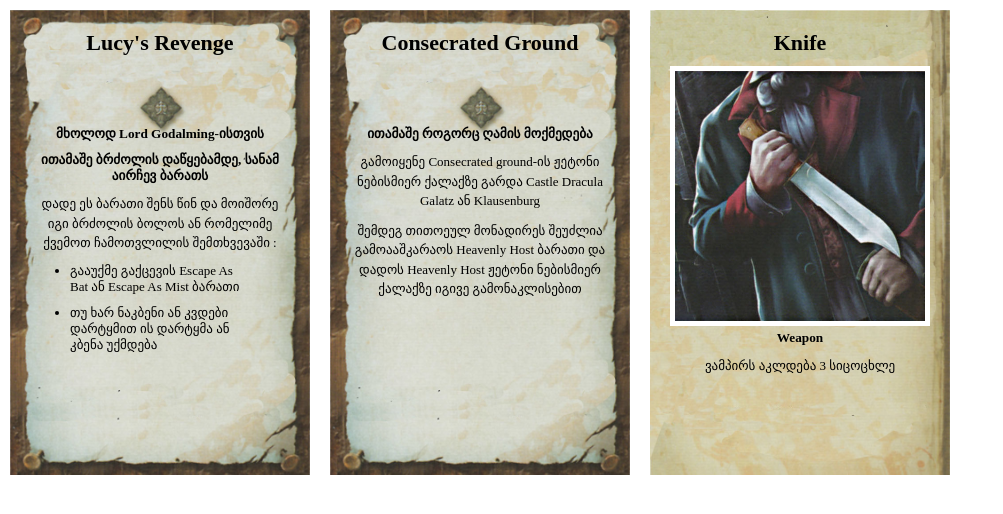
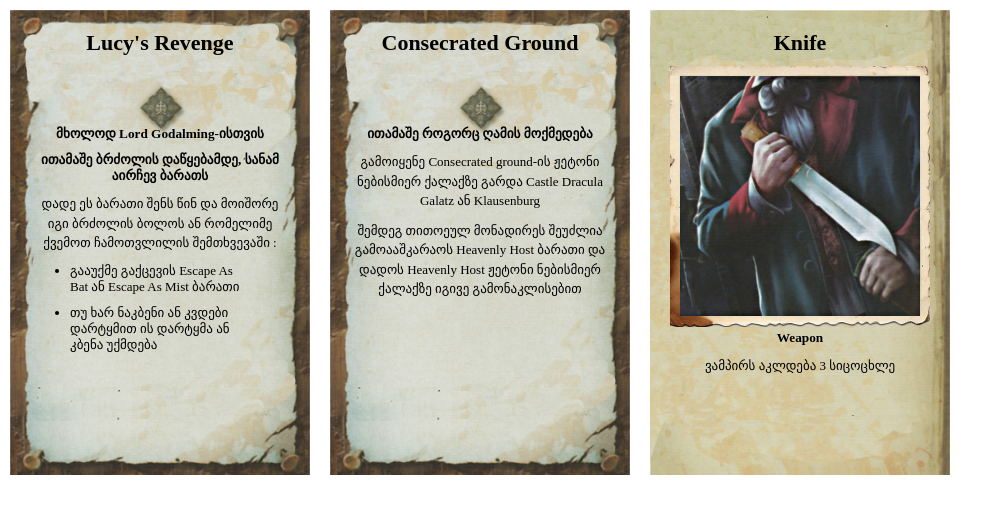
Before and after one commit to vakhovakho/fury-of-dracula-translations, a plain HTML site: page card.html in a window 1280 px wide. Shown: the whole page, without its empty margins (0-1003 px from the left). Drawn offline with Linux system fonts and the light colour scheme; a web font is replaced by a local one.

Commit message:
card image frame

```diff
--- a/assets/css/card.css
+++ b/assets/css/card.css
@@ -31,9 +31,17 @@
     margin: 10px 0;
 }
 
+.card .image-container {
+    background-image: url('/assets/images/frame-image.png');
+    background-image: url(/assets/images/frame-image.png);
+    padding: 10px;
+    background-size: cover;
+    background-position: -4px -3px;
+    background-repeat: no-repeat;
+}
+
 .card img {
     width: 100%;
-    border: 5px solid white;
     box-sizing: border-box;
 }
 
```
